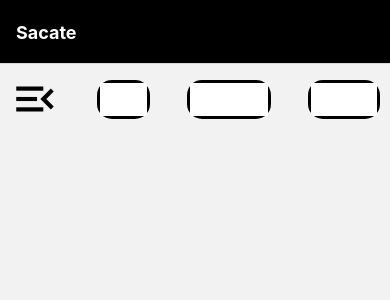
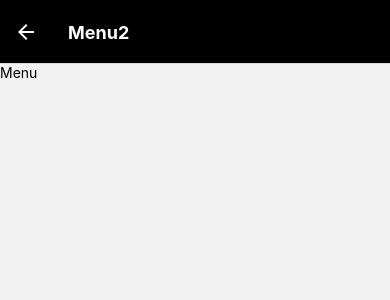
Before and after one commit to vilarj/sacate, a React Native app: screen /Menu2 in a window 390 px wide. Shown: the top 300 px of the page. Built offline with nearby package versions, Linux system fonts and the light colour scheme.

Commit message:
Fixing Menu route

```diff
--- a/App.js
+++ b/App.js
@@ -22,7 +22,7 @@ const App = () => {
         <Stack.Screen name="Home" component={Home} options={styles.header} />
 
         <Stack.Screen
-          name="Menu"
+          name="Menu2"
           component={Menu}
           options={styles.menuHeader}
         />
--- a/components/Status.js
+++ b/components/Status.js
@@ -6,7 +6,7 @@ export default function Header({ navigation }) {
   return (
     <View style={styles.statusBar}>
       <View>
-        <Pressable onPress={() => navigation.navigate("Menu")}>
+        <Pressable onPress={() => navigation.navigate("Menu2")}>
           <MaterialIcons name="menu-open" size={50} />
         </Pressable>
       </View>
--- a/screens/Menu.js
+++ b/screens/Menu.js
@@ -1,9 +1,11 @@
 import { Text, View } from "react-native";
 
-const Menu = () => {
-  <View style={{ flex: 1 }}>
-    <Text>Menu</Text>
-  </View>;
+const Menu = ({ navigation }) => {
+  return (
+    <View style={{ flex: 1 }}>
+      <Text>Menu</Text>
+    </View>
+  );
 };
 
 export default Menu;
```
